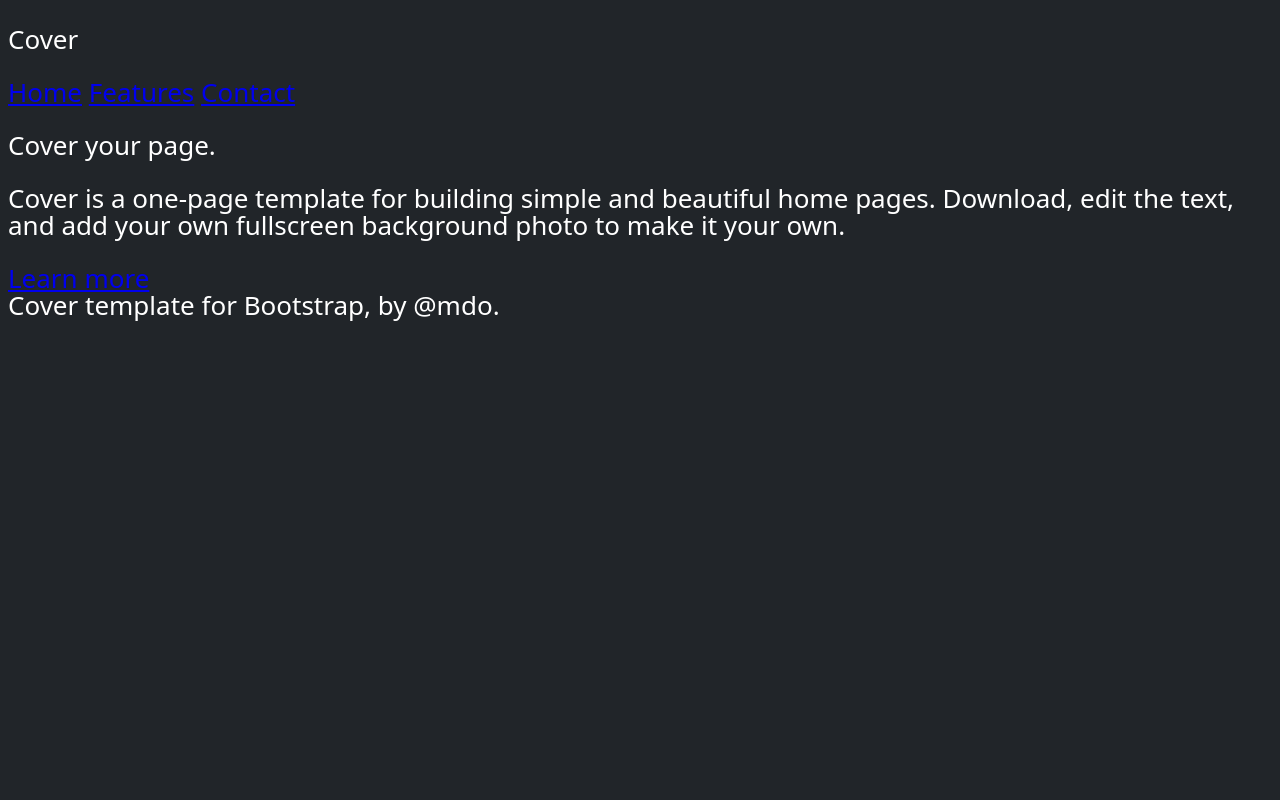
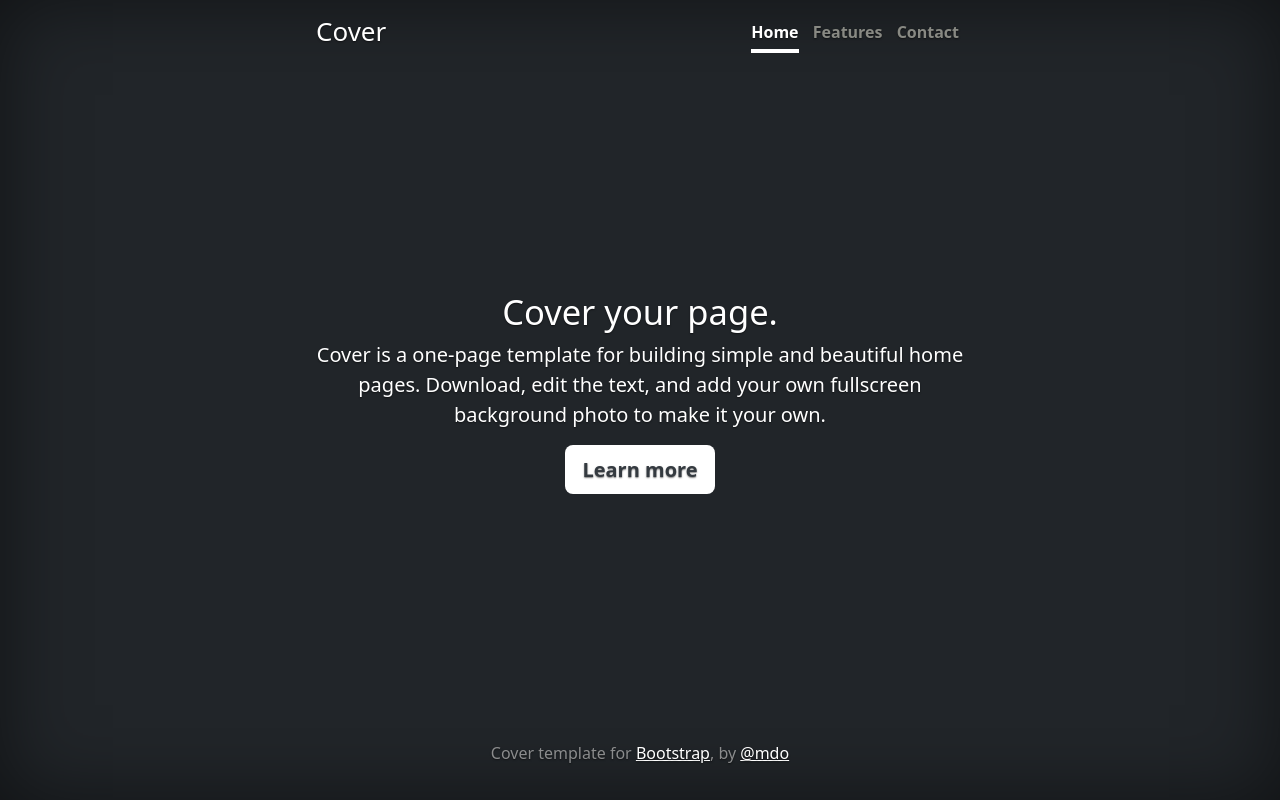
Before and after one commit to 2024OSS/1-unhappy1030, a plain HTML site: page example.html in a window 1280 px wide. Drawn offline with Linux system fonts and the light colour scheme.

Commit message:
complete example.html

```diff
--- a/example.css
+++ b/example.css
@@ -1,8 +1,133 @@
 body {
-  font: 100% system-ui;
-  color: rgb(255, 255, 255);
-  font-weight: 400;
+  font-family: system-ui, -apple-system, "Segoe UI", Roboto, "Helvetica Neue", "Noto Sans",
+    "Liberation Sans", Arial, sans-serif, "Apple Color Emoji", "Segoe UI Emoji", "Segoe UI Symbol",
+    "Noto Color Emoji";
+  margin: 0;
+  padding: 0;
+  background-color: #212529;
+  color: white;
+  display: flex;
+  flex-direction: column;
+  justify-content: center;
+  align-items: center;
+  height: 100vh;
+  text-shadow: 0 0.05rem 0.1rem rgba(0, 0, 0, 0.5);
+  box-shadow: inset 0 0 5rem rgba(0, 0, 0, 0.5);
+  overflow: hidden;
+}
+/* 주요 수정 파트 */
+#top {
+  margin: 0px;
+  padding: 10px;
+  display: flex;
+  justify-content: center;
+}
+.title {
   font-size: 26px;
-  background-color: #212529;
-  line-height: 27px;
+  font-weight: 500;
+  line-height: 0;
+  margin-top: 21px;
+  margin-right: 360px;
 }
+nav {
+  padding-top: 11px;
+}
+
+nav .item {
+  color: #888983;
+  font-size: 16px;
+  font-weight: bold;
+  text-decoration: none;
+  position: relative;
+  margin: 5px;
+}
+nav .item::after {
+  content: "";
+  position: absolute;
+  bottom: -10px;
+  left: 0;
+  width: 100%;
+  height: 4px;
+  background-color: #888983;
+  opacity: 0;
+  transition: opacity 0.2s ease-in-out;
+}
+
+nav a:hover::after {
+  opacity: 1;
+}
+.active {
+  color: white;
+  font-size: 16px;
+  font-weight: bold;
+  text-decoration: none;
+  position: relative;
+  margin: 5px;
+}
+.active::after {
+  content: "";
+  position: absolute;
+  bottom: -10px;
+  left: 0;
+  width: 100%;
+  height: 4px;
+  background-color: white;
+}
+
+#main {
+  flex-grow: 1;
+  display: flex;
+  flex-direction: column;
+  justify-content: center;
+  align-items: center;
+  text-align: center;
+}
+h1 {
+  font-size: 34.5px;
+  font-weight: 380;
+  font-style: normal;
+  padding: 0;
+  margin-bottom: 5px;
+}
+#main p {
+  font-size: 20px;
+  font-weight: 200;
+  line-height: 30px;
+  padding: 0;
+  margin: 0;
+}
+.btn {
+  font-size: 20px;
+  font-weight: 600;
+  font-style: bold;
+  background-color: white;
+  color: #343a40;
+  padding: 11px 13pt;
+  text-decoration: none;
+  border-radius: 8px;
+  margin: 15px;
+}
+#bottom {
+  display: flex;
+  color: #8b8c8d;
+  font-size: 16px;
+  padding: 20px;
+  text-align: center;
+}
+#bottom a {
+  color: white;
+}
+
+@media (max-width: 767px) {
+  #top {
+    flex-direction: column;
+    justify-content: center;
+    align-items: center;
+  }
+  .title {
+    margin: 20px;
+  }
+  nav {
+    padding: 0;
+  }
+}
--- a/example.html
+++ b/example.html
@@ -7,22 +7,34 @@
     <link rel="stylesheet" href="example.css" />
   </head>
   <body>
-    <div class="top">
-      <p>Cover</p>
-      <nav>
-        <a href="#">Home</a>
-        <a href="#">Features</a>
-        <a href="#">Contact</a>
-      </nav>
+    <div id="top">
+      <div>
+        <p class="title">Cover</p>
+      </div>
+      <div>
+        <nav>
+          <a class="active" href="#">Home</a>
+          <a class="item" href="#">Features</a>
+          <a class="item" href="#">Contact</a>
+        </nav>
+      </div>
     </div>
-    <div>
-      <p>Cover your page.</p>
+    <div id="main">
+      <h1>Cover your page.</h1>
       <p>
-        Cover is a one-page template for building simple and beautiful home pages. Download, edit
-        the text, and add your own fullscreen background photo to make it your own.
+        Cover is a one-page template for building simple and beautiful home
+        <br />
+        pages. Download, edit the text, and add your own fullscreen
+        <br />
+        background photo to make it your own.
       </p>
-      <a href="#">Learn more</a>
+      <a class="btn" href="#">Learn more</a>
     </div>
-    <div>Cover template for Bootstrap, by @mdo.</div>
+    <div id="bottom">
+      <p>
+        Cover template for <a href="https://getbootstrap.com/">Bootstrap</a>, by
+        <a href="https://twitter.com/mdo">@mdo</a>
+      </p>
+    </div>
   </body>
 </html>
```
Also changed, not shown: nostyle.html (+1 -1 lines), nostyle1.html (deleted, +0 -57 lines), style1.html (+1 -1 lines), style2.html (+1 -1 lines).
